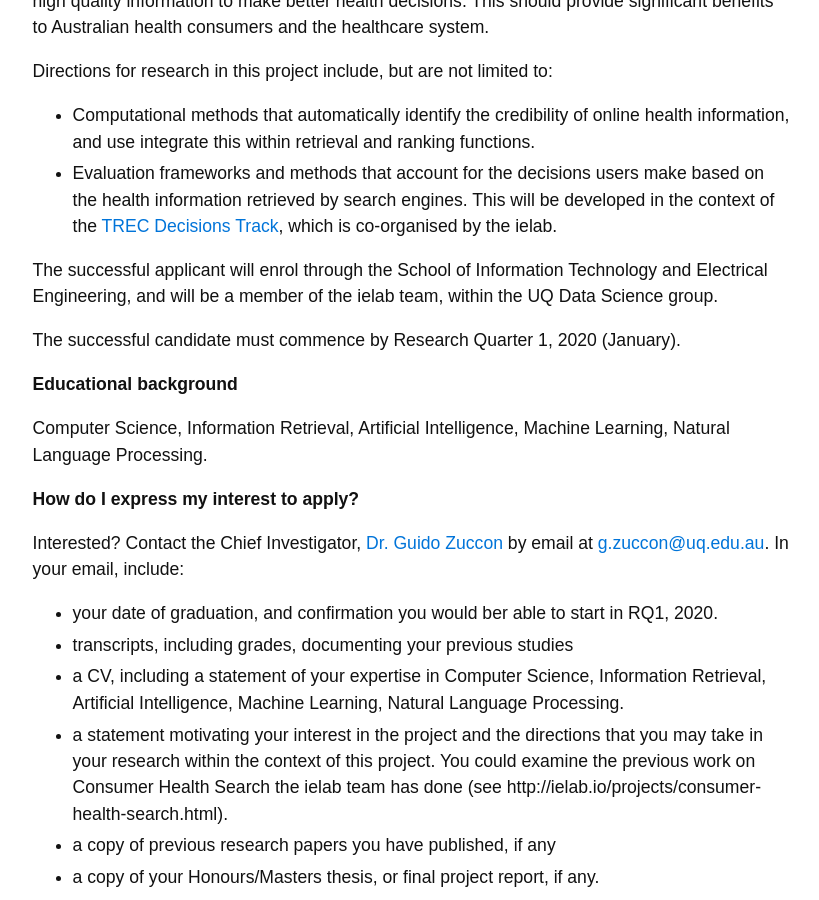
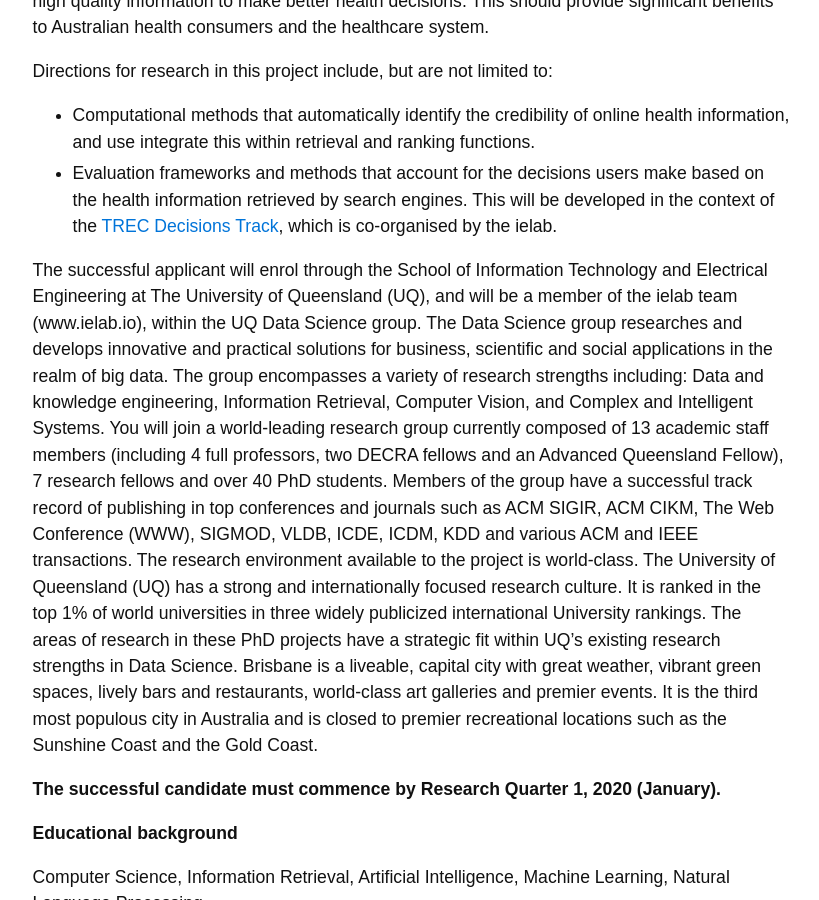
Before and after one commit to ielab/ielab.github.io, a Jekyll site: the page built from _posts/2019-10-03-phd-position-available.md, in a window 1280 px wide and 900 px high, scrolled down 690 px. Shown: the whole window, without its empty margins (330-1149 px from the left). Built offline with Jekyll 4.4.1, drawn with Linux system fonts in a browser that asks for light colours.

Commit message:
Update 2019-10-03-phd-position-available.md

```diff
--- a/_posts/2019-10-03-phd-position-available.md
+++ b/_posts/2019-10-03-phd-position-available.md
@@ -24,9 +24,12 @@ Directions for research in this project include, but are not limited to:
 
 
 
-The successful applicant will enrol through the School of Information Technology and Electrical Engineering, and will be a member of the ielab team, within the UQ Data Science group.
+The successful applicant will enrol through the School of Information Technology and Electrical Engineering at The University of Queensland (UQ), and will be a member of the ielab team (www.ielab.io), within the UQ Data Science group.
+The Data Science group researches and develops innovative and practical solutions for business, scientific and social applications in the realm of big data. The group encompasses a variety of research strengths including: Data and knowledge engineering, Information Retrieval, Computer Vision, and Complex and Intelligent Systems. You will join a world-leading research group currently composed of 13 academic staff members (including 4 full professors, two DECRA fellows and an Advanced Queensland Fellow), 7 research fellows and over 40 PhD students.  Members of the group have a successful track record of publishing in top conferences and journals such as ACM SIGIR, ACM CIKM, The Web Conference (WWW), SIGMOD, VLDB, ICDE, ICDM, KDD and various ACM and IEEE transactions.
+The research environment available to the project is world-class. The University of Queensland (UQ) has a strong and internationally focused research culture. It is ranked in the top 1% of world universities in three widely publicized international University rankings. The areas of research in these PhD projects have a strategic fit within UQ’s existing research strengths in Data Science.
+Brisbane is a liveable, capital city with great weather, vibrant green spaces, lively bars and restaurants, world-class art galleries and premier events. It is the third most populous city in Australia and is closed to premier recreational locations such as the Sunshine Coast and the Gold Coast.
 
-The successful candidate must commence by Research Quarter 1, 2020 (January).
+**The successful candidate must commence by Research Quarter 1, 2020 (January).**
 
 
 
```
